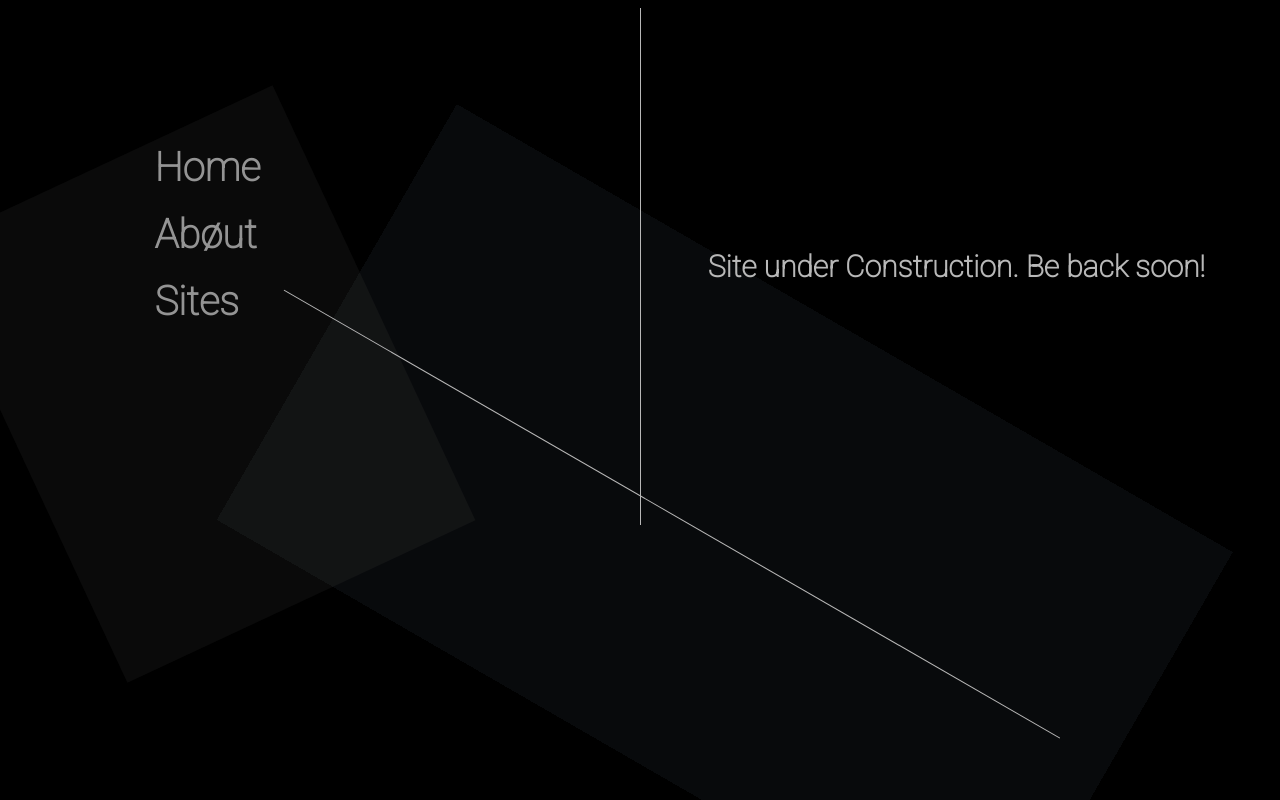
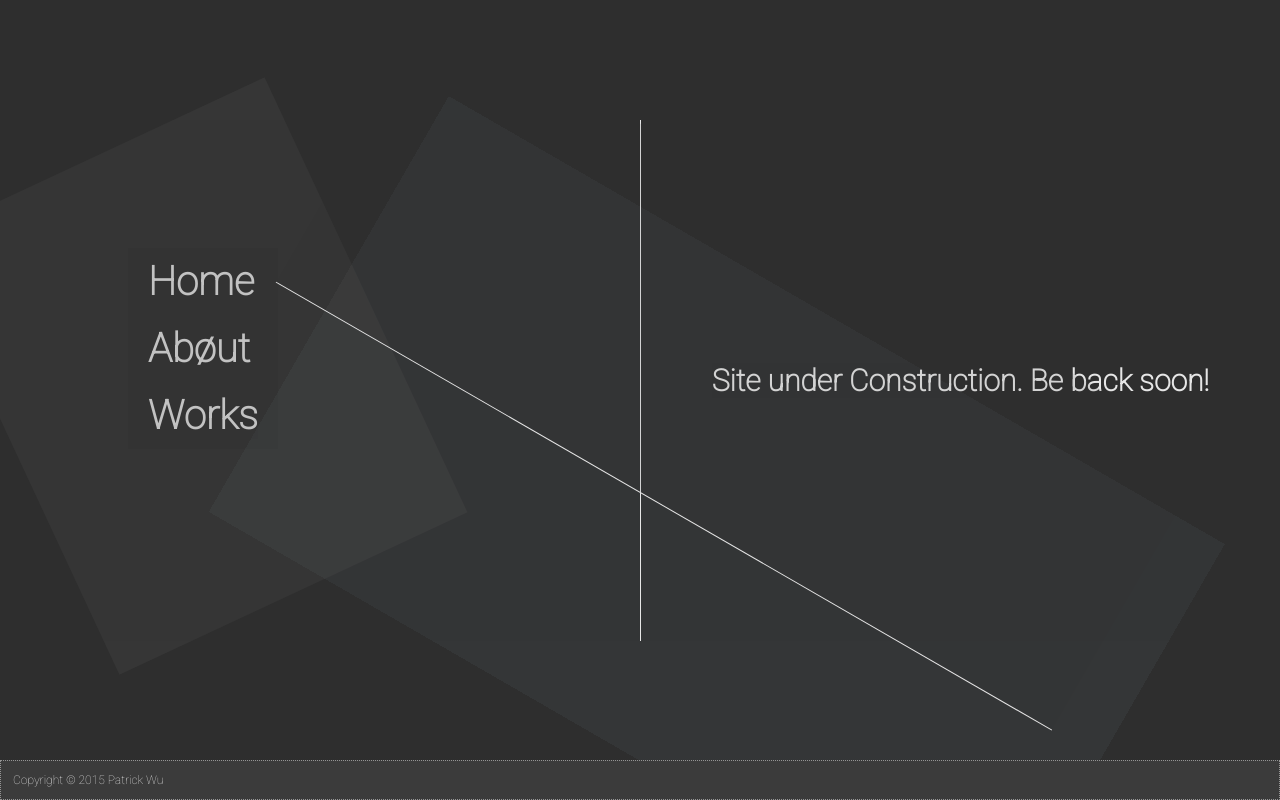
Before and after one commit to Syncretik/Syncretik.github.io, a plain HTML site: page index.html in a window 1280 px wide. Drawn offline with Linux system fonts and the light colour scheme.

Commit message:
fixed alignment in left column

```diff
--- a/index.html
+++ b/index.html
@@ -9,10 +9,14 @@
 </head>
 
 <body>
-	<div class="flex-container main">
+	<!--Background-->
 	<div class="diag-box-sg"></div>
 	<div class="diag-box-g"></div>
 	<div class="diag-line"></div>
+	<div class="flex-container" id="main">
+
+	<!--Content-->
+		<div class="content flex-container">
 			<section class="two-col flex-container">
 				<nav>
 					<div class="nav-item">
@@ -22,16 +26,17 @@
 						<h1>Abøut</h1>
 					</div>
 					<div class="nav-item">
-					<h1>Sites</h1>
+						<h1>Works</h1>
 					</div>
 				</nav>
 			</section>
 			<section class="two-col flex-container" id="right-panel">
 				<h1>Site under Construction. Be back soon!</h1>
 			</section>
-		<!-- <footer>
+		</div>
+		<footer>
 			Copyright © 2015 Patrick Wu
-		</footer> -->
+		</footer>
 	</div>
 </body>
 
--- a/src/scss/style.scss
+++ b/src/scss/style.scss
@@ -7,7 +7,11 @@ html {
 *:before,
 *:after {
 	box-sizing: inherit;
-	// background-color: rgba(0,0,0,0.1);
+	background-color: rgba(0,0,0,0.1);
+}
+html, body {
+	height: 100%;
+	margin: 0;
 }
 body {
 	font-family: Roboto;
@@ -23,10 +27,13 @@ body {
 	align-items: stretch;
 	align-content: space-around;
 }
-.main {
+#main {
 	// position: absolute;
 	// height: 100%;
 	// width: 100%;
+	display: flex;
+	flex-flow: column;
+	height: 100%;
 }
 /* BACKGROUND */
 .diag-line {
@@ -84,6 +91,10 @@ body {
 }
 
 /* CONTENT */
+.content {
+	flex: 1 1 auto;
+	height: 100%;
+}
 .two-col {
 	flex: 1 0 50%;
 }
@@ -118,10 +129,10 @@ nav {
 	align-items: center;
 }
 footer {
+	flex: 0 1 5%;
 	background-color: #111;
 	font-size: 12px;
-	flex: 1 0 100%;
 	padding: 1em;
 	z-index: 1000;
-	border: 1px solid grey;
+	border: 1px dotted grey;
 }
```
Also changed, not shown: css/style.css. Lines whose indentation alone changed are shown as unchanged.
